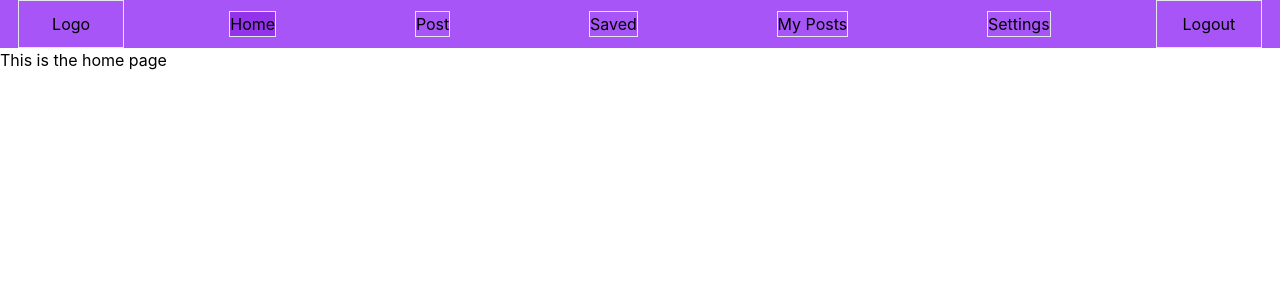
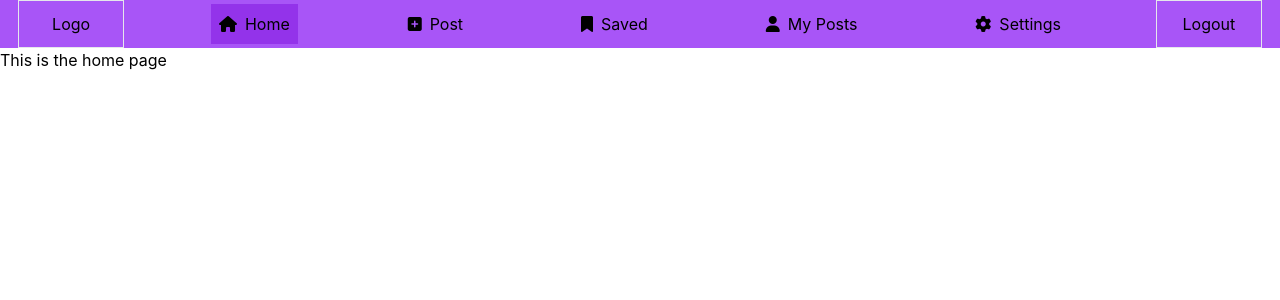
Before and after one commit to minjae07206/nyush_exchange_platform, a React (Create React App) app: page / in a window 1280 px wide. Shown: the top 300 px of the page. Built offline with nearby package versions, Linux system fonts and the light colour scheme.

Commit message:
added icons to NavigationBar

```diff
--- a/public/index.html
+++ b/public/index.html
@@ -25,6 +25,8 @@
       Learn how to configure a non-root public URL by running `npm run build`.
     -->
     <title>React App</title>
+    <!--Font Awesome's script kit-->
+    <script src="https://kit.fontawesome.com/6977b26be2.js" crossorigin="anonymous"></script>
   </head>
   <body>
     <noscript>You need to enable JavaScript to run this app.</noscript>
--- a/src/components/header/NavigationBar.tsx
+++ b/src/components/header/NavigationBar.tsx
@@ -6,14 +6,15 @@ interface NavigationBarProps {
 export default function NavigationBar ({className}:NavigationBarProps) {
     const location = useLocation();
     const pathname = location.pathname;
+    const commonliClass:string = "hover:bg-purple-600 p-2"
     return (
         <nav className={className}>
             <ul className="flex justify-around">
-                <li className={`${pathname === '/' ? "bg-purple-600" : ''} hover:bg-purple-600 border`}><Link to={'/'}>Home</Link></li>
-                <li className={`${pathname === '/new-post' ? "bg-purple-600" : ''} hover:bg-purple-600 border`}><Link to={'/new-post'}>Post</Link></li>
-                <li className={`${pathname === '/saved' ? "bg-purple-600" : ''} hover:bg-purple-600 border`}><Link to={'/saved'}>Saved</Link></li>
-                <li className={`${pathname === '/myposts' ? "bg-purple-600" : ''} hover:bg-purple-600 border`}><Link to={'/myposts'}>My Posts</Link></li>
-                <li className={`${pathname === '/settings' ? "bg-purple-600" : ''} hover:bg-purple-600 border`}><Link to={'/settings'}>Settings</Link></li>
+                <li className={`${pathname === '/' ? "bg-purple-600" : ''} ${commonliClass}`}><Link to={'/'}><i className="fa-solid fa-house pr-2"></i>Home</Link></li>
+                <li className={`${pathname === '/new-post' ? "bg-purple-600" : ''} ${commonliClass}`}><Link to={'/new-post'}><i className="fa-solid fa-square-plus pr-2"></i>Post</Link></li>
+                <li className={`${pathname === '/saved' ? "bg-purple-600" : ''} ${commonliClass}`}><Link to={'/saved'}><i className="fa-solid fa-bookmark pr-2"></i>Saved</Link></li>
+                <li className={`${pathname === '/myposts' ? "bg-purple-600" : ''} ${commonliClass}`}><Link to={'/myposts'}><i className="fa-solid fa-user pr-2"></i>My Posts</Link></li>
+                <li className={`${pathname === '/settings' ? "bg-purple-600" : ''} ${commonliClass}`}><Link to={'/settings'}><i className="fa-solid fa-gear pr-2"></i>Settings</Link></li>
             </ul>
         </nav>
     )
```
